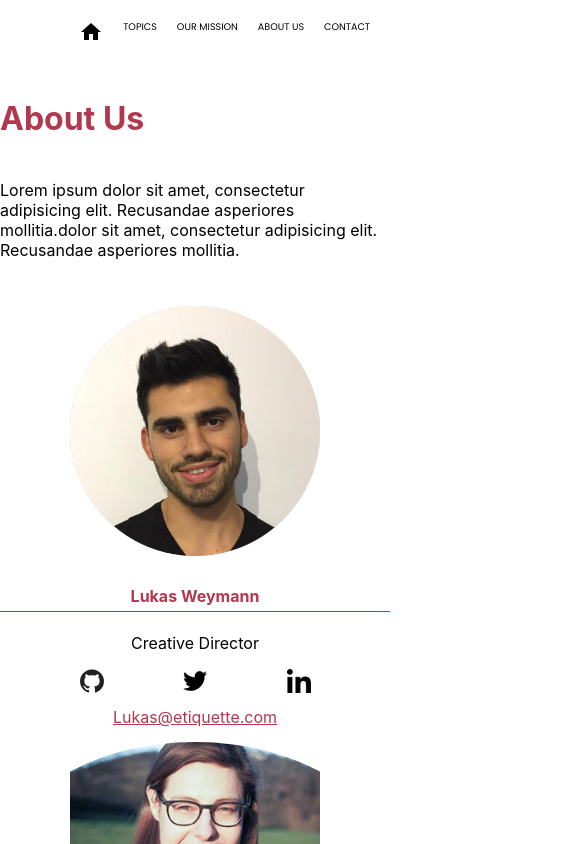
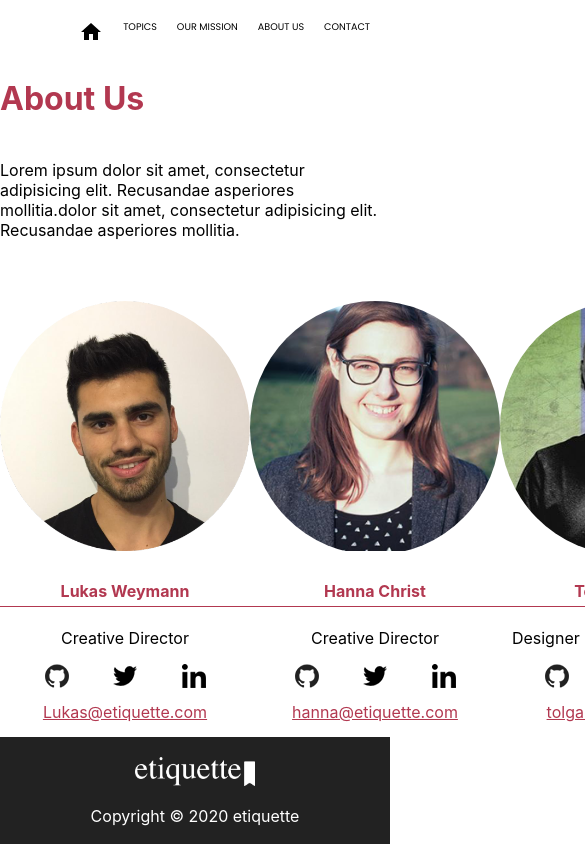
Before and after one commit to lukasweymann/etiquette, a React (Create React App) app: page /about-us in a window 390 px wide. Shown: the top 844 px of the page, 585 px wide, since content can reach past the window. Built offline with nearby package versions, Linux system fonts and the light colour scheme.

Commit message:
about us css fixed

```diff
--- a/src/pages/AboutPage.css
+++ b/src/pages/AboutPage.css
@@ -1,11 +1,6 @@
-.about-page {
-  width: 100%;
+.container {
   max-width: 960px;
   margin: 0 auto;
-}
-.container {
-    width: 100%;
-    padding: 20px 0;
 }
 
 .container__headline h1 {
@@ -53,9 +48,6 @@
 .team{
   display: flex;
   justify-content: space-evenly;
-    width: 100%;
-    max-width: 960px;
-    margin: 0 auto;
 }
 
 .team-member {
@@ -92,10 +84,3 @@
 -o-transition: all 0.4s ease-in-out;
 transition: all 0.4s ease-in-out;
 }
-
-@media screen and (max-width: 820px){
-  .team {
-    display: inline;
-    width: 100%;
-  }
-}
--- a/src/pages/AboutPage.jsx
+++ b/src/pages/AboutPage.jsx
@@ -77,9 +77,9 @@ export default function AboutPage() {
                         <a href="#">tolga@etiquette.com</a>
                     </div>
                 </div>
-                <Footer />
+
             </div>
-
+            <Footer />
         </div>
 
     );
```
Lines whose indentation alone changed are shown as unchanged.
